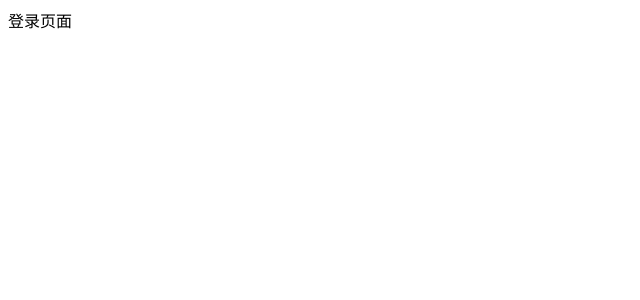
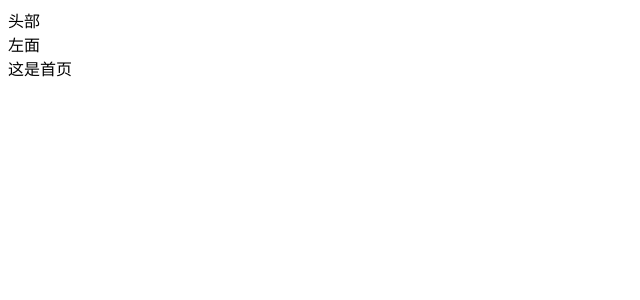
Before and after one commit to LiHuiOne/aloneProject, a Vue app: page /#/index in a window 1280 px wide. Before the commit this address led to /#/login. Shown: the top 300 px of the page, without its empty margins (0-640 px from the left). Built offline with nearby package versions, Linux system fonts and the light colour scheme.

Commit message:
路由修改

```diff
--- a/src/permission.js
+++ b/src/permission.js
@@ -4,8 +4,10 @@ import 'nprogress/nprogress.css'
 router.beforeEach((to,from,next)=>{
     //页面加载进度条加载动画
     NProgress.start()
+    console.log(from)
+    console.log(to)
+    localStorage.setItem('userInfo','admin')
     if(localStorage.getItem('userInfo')){
-        //已登录去首页
         if(to.path=='/login'){
             next({path:'/'})
         }else{
--- a/src/router/routerList.js
+++ b/src/router/routerList.js
@@ -12,32 +12,30 @@ export const rotuerMapList=[
         hidden: true,
     },
     {
-        path:'/home',
+        path:'/',
         component:layoutHome,
-        hidden:true,
         redirect:'/home/default',
         children:[
-            {path:'/home/default', hidden:true,name:'default',meta:{title:'首页',component:()=>import('@/views/defaultHome/index')}}
-        ]
-    },
-    {
-        path:'/',
-        redirect:{path:'/home'},
-        component:layoutHome,
-        hidden:true,
-        children:[
+            {
+                path:'/home/default',
+                redirect:'index',
+                component:RouterView,
+                children:[
+                    {path:'/index',component:()=>import('@/views/defaultHome/index'),meta:{...meta,title:'首页'}}
+                ]
+            },
             {
                 path:'/settingCenter',
                 name:'settingCenter',
-                redirect:'/setting-user',
                 component:RouterView,
-                hidden:true,
+                redirect:'/setting/user',
                 meta:{title:'设置中心',icon:''},
                 children:(pre=>[
                     {path:'/setting/user',name:`${pre}user`,component:()=>import('@/views/pages/setting/userConter'),meta:{...meta,title:'用户中心'}}
                 ])('setting-')
-            }
+            },
         ]
     },
+    //登录页只能单独放置。否则不能把整个内容(首页)覆盖掉
     ...userRouter
 ]
--- a/src/views/core/layoutHome.vue
+++ b/src/views/core/layoutHome.vue
@@ -1,6 +1,8 @@
 <template>
-    <div>
-        首页
+    <div class="page_container">
+        <header>头部</header>
+        <aside>左面</aside>
+        <router-view></router-view>
     </div>
 </template>
 
```
